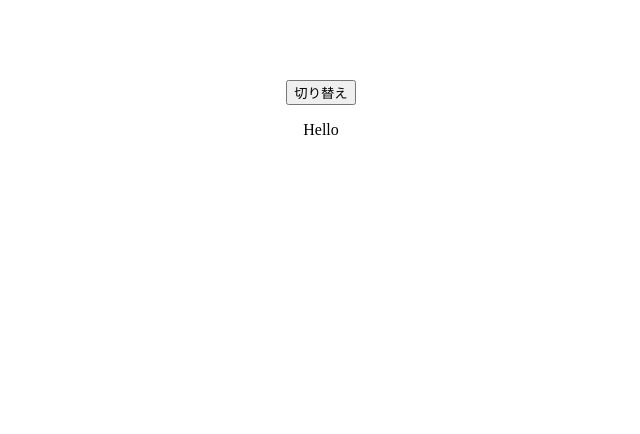
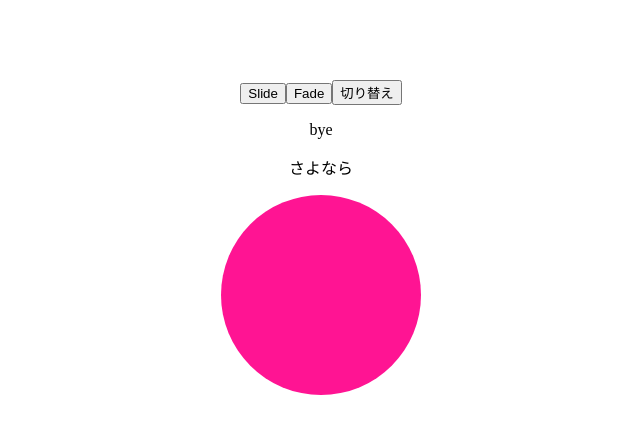
Before and after one commit to h-yabi/learn-Vue.js, a Vue app in the folder vue-project/: page / in a window 1280 px wide. Shown: the top 434 px of the page, without its empty margins (319-959 px from the left). Built offline with nearby package versions, Linux system fonts and the light colour scheme.

Commit message:
eight hooks for javascript animation

```diff
--- a/vue-project/public/index.html
+++ b/vue-project/public/index.html
@@ -6,6 +6,7 @@
     <meta name="viewport" content="width=device-width,initial-scale=1.0">
     <link rel="icon" href="<%= BASE_URL %>favicon.ico">
     <title><%= htmlWebpackPlugin.options.title %></title>
+    <link rel="stylesheet" href="https://cdnjs.cloudflare.com/ajax/libs/animate.css/4.0.0/animate.min.css" />
   </head>
   <body>
     <noscript>
--- a/vue-project/src/App.vue
+++ b/vue-project/src/App.vue
@@ -1,10 +1,58 @@
 <template>
   <div id="app" class="main">
 
+    <button @click="myAnimation = 'slide'">Slide</button>
+    <button @click="myAnimation = 'fade'">Fade</button>
+
     <button @click="show = !show">切り替え</button>
-    <transition name="fade">
+    <!-- <transition
+      name="fade"
+      type=""
+      enter-class=""
+      enter-active-class="animate__animated animate__bounce"
+      enter-to-class=""
+      leave-class=""
+      leave-active-class=""
+      leave-to-class=""
+      appear
+    >
       <p v-if="show">Hello</p>
+    </transition> -->
+    <transition
+      :name="myAnimation"
+    >
+      <p v-if="show">bye</p>
     </transition>
+
+    <transition name="fade" mode="out-in">
+      <p
+        v-if="show"
+        key="bye"
+      >さよなら</p>
+
+      <p
+        v-else
+        key="hello"
+      >こんにちは</p>
+    </transition>
+
+    <transition
+      name="fade"
+      @before-enter="beforeEnter"
+      @enter="enter"
+      @after-enter="afterEnter"
+      @enter-cancelled="enterCancelled"
+      @before-leave="beforeLeave"
+      @leave="leave"
+      @after-leave="afterLeave"
+      @leave-cancelled="leaveCancelled"
+    >
+      <div
+        class="circle"
+        v-if="show"
+      ></div>
+    </transition>
+
 
   </div>
 </template>
@@ -14,10 +62,55 @@
 export default {
   data() {
     return {
-      show: true
+      show: true,
+      myAnimation: 'slide'
     }
   },
-
+  methods: {
+    beforeEnter(el) {
+      // 現れる前
+      el.style.transform = 'scale(0)';
+    },
+    enter(el, done) {
+      // 現れる時
+      let scale = 0;
+      const interval = setInterval(() => {
+        el.style.transform = `scale(${scale})`;
+        scale += 0.1;
+        if(scale > 1) {
+          clearInterval(interval);
+          done();
+        }
+      }, 30);
+    },
+    // afterEnter(el) {
+    //   // 現れた後
+    // },
+    // enterCancelled(el) {
+    //   // 現れるアニメーションがキャンセルされた時
+    // },
+    // beforeLeave(el) {
+    //   // 消える前
+    // },
+    leave(el, done) {
+      // 消える時
+      let scale = 1;
+      const interval = setInterval(() => {
+        el.style.transform = `scale(${scale})`;
+        scale -= 0.1;
+        if(scale < 0) {
+          clearInterval(interval);
+          done();
+        }
+      }, 30);
+    },
+    // afterLeave(el) {
+    //   // 消えた後
+    // },
+    // leaveCancelled(el) {
+    //   // 消えるアニメーションがキャンセルされた時
+    // }
+  },
 }
 </script>
 
@@ -50,10 +143,35 @@ export default {
   opacity: 0;
 }
 
+.slide-enter-active {
+  animation: slide-in 3s;
+}
+.slide-leave-active {
+  animation: slide-in .5s reverse;
+}
+
+@keyframes slide-in {
+  from {
+    transform: translateX(100px);
+  }
+  to {
+    transform: translateX(0);
+  }
+
+}
+
 .main {
   width: 70%;
   margin: 5rem auto;
   text-align: center;
 }
 
+.circle {
+  width: 200px;
+  height: 200px;
+  border-radius: 50%;
+  margin: auto;
+  background: deeppink;
+}
+
 </style>
```
